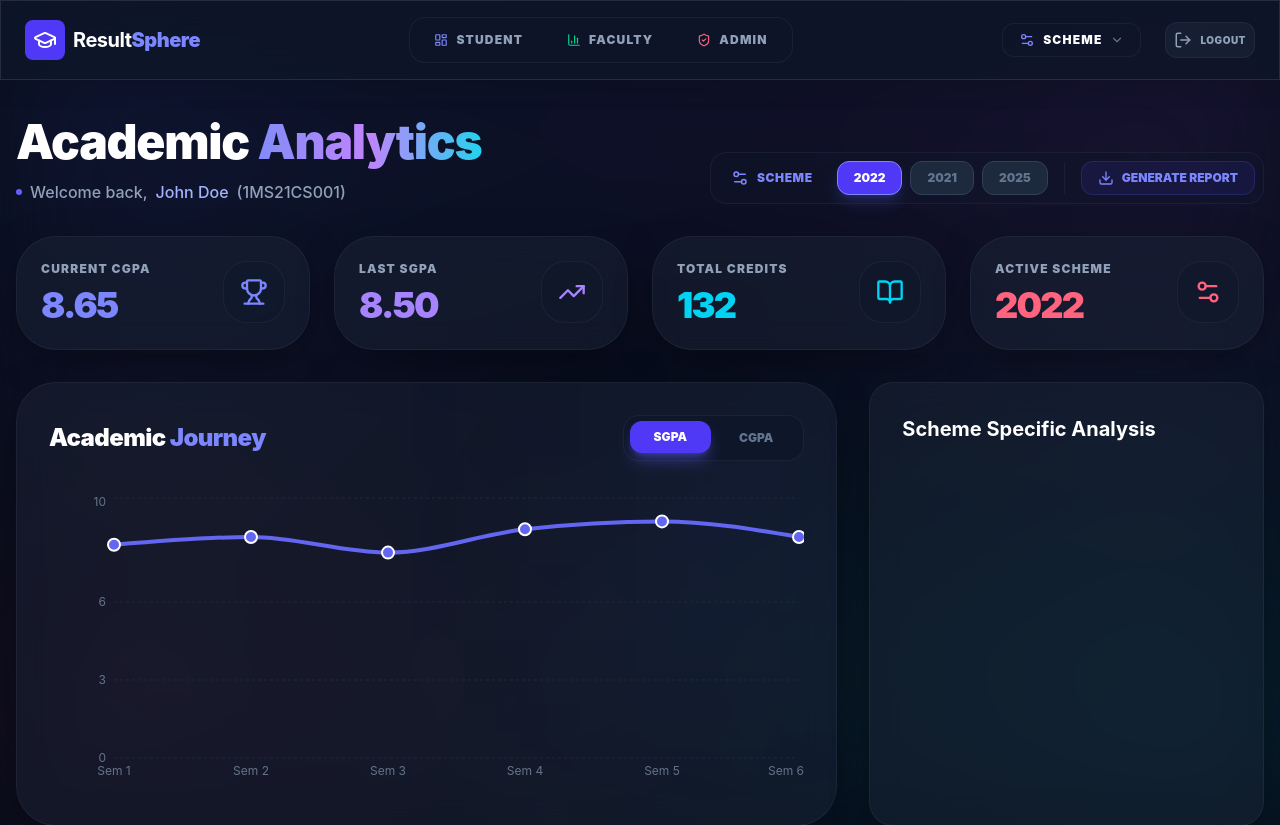
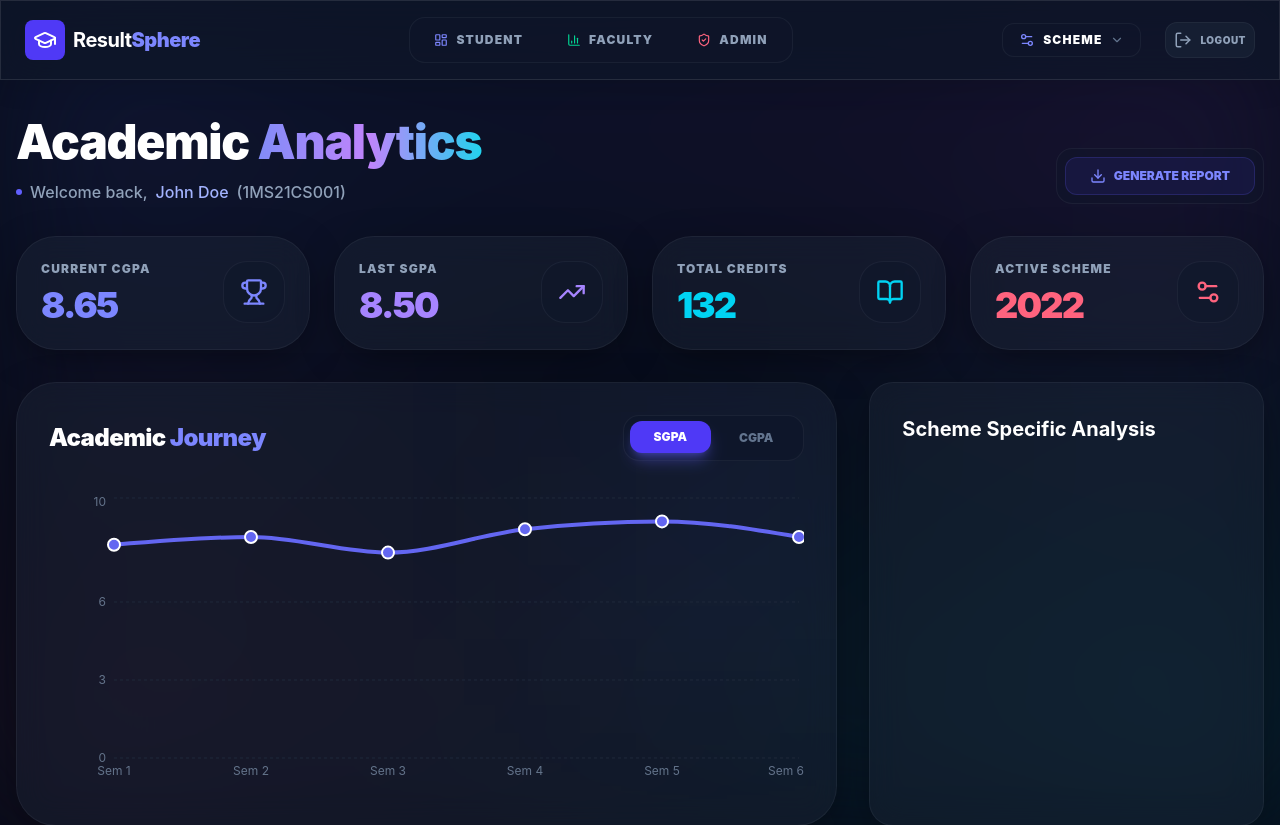
Before and after one commit to sri-1406/Student-Result-Analysis, a React (Vite) app in the folder client/: page /student/dashboard in a window 1280 px wide. Shown: the top 825 px of the page. Built offline with nearby package versions, Linux system fonts and the light colour scheme.

Commit message:
removed_scheme_toggle_from_student_dashboard

```diff
--- a/client/src/pages/student/Dashboard.jsx
+++ b/client/src/pages/student/Dashboard.jsx
@@ -42,8 +42,21 @@ const allSchemes = {
 
 const Dashboard = () => {
   const [activeSem, setActiveSem] = useState(6);
-  const [selectedScheme, setSelectedScheme] = useState("2022_cse");
-  const [currentSubjects, setCurrentSubjects] = useState(allSchemes["2022_cse"].subjects);
+
+  // Initialize based on user's registered scheme
+  const getUserScheme = () => {
+    try {
+      const user = JSON.parse(localStorage.getItem('user'));
+      if (user && user.scheme) {
+        const key = `${user.scheme}_cse`;
+        return allSchemes[key] ? key : "2022_cse";
+      }
+    } catch (e) {}
+    return "2022_cse";
+  };
+
+  const [selectedScheme, setSelectedScheme] = useState(getUserScheme());
+  const [currentSubjects, setCurrentSubjects] = useState(allSchemes[getUserScheme()].subjects);
   const [loading, setLoading] = useState(true);
 
   useEffect(() => {
@@ -103,23 +116,7 @@ const Dashboard = () => {
         </div>
 
         <div className="flex flex-wrap items-center gap-3 bg-slate-900/40 p-2 rounded-2xl border border-white/5">
-          <div className="flex items-center gap-2 px-3 text-indigo-400">
-            <Settings2 size={18} />
-            <span className="text-xs font-black uppercase tracking-wider">Scheme</span>
-          </div>
-          <div className="flex gap-2">
-            {Object.keys(allSchemes).map(key => (
-              <button
-                key={key}
-                onClick={() => setSelectedScheme(key)}
-                className={`px-4 py-2 rounded-xl text-xs font-black transition-all border ${selectedScheme === key ? 'bg-indigo-600 border-indigo-400 text-white shadow-lg shadow-indigo-500/20' : 'bg-slate-800 border-slate-700 text-slate-500 hover:text-slate-300'}`}
-              >
-                {allSchemes[key].name.split(' ')[0]}
-              </button>
-            ))}
-          </div>
-          <div className="h-8 w-px bg-white/5 mx-1" />
-          <button className="flex items-center gap-2 bg-indigo-600/10 hover:bg-indigo-600/20 text-indigo-400 px-4 py-2 rounded-xl transition-all font-black text-xs border border-indigo-500/20 active:scale-95">
+          <button className="flex items-center gap-2 bg-indigo-600/10 hover:bg-indigo-600/20 text-indigo-400 px-6 py-2.5 rounded-xl transition-all font-black text-xs border border-indigo-500/20 active:scale-95">
             <Download size={16} />
             <span>GENERATE REPORT</span>
           </button>
```
